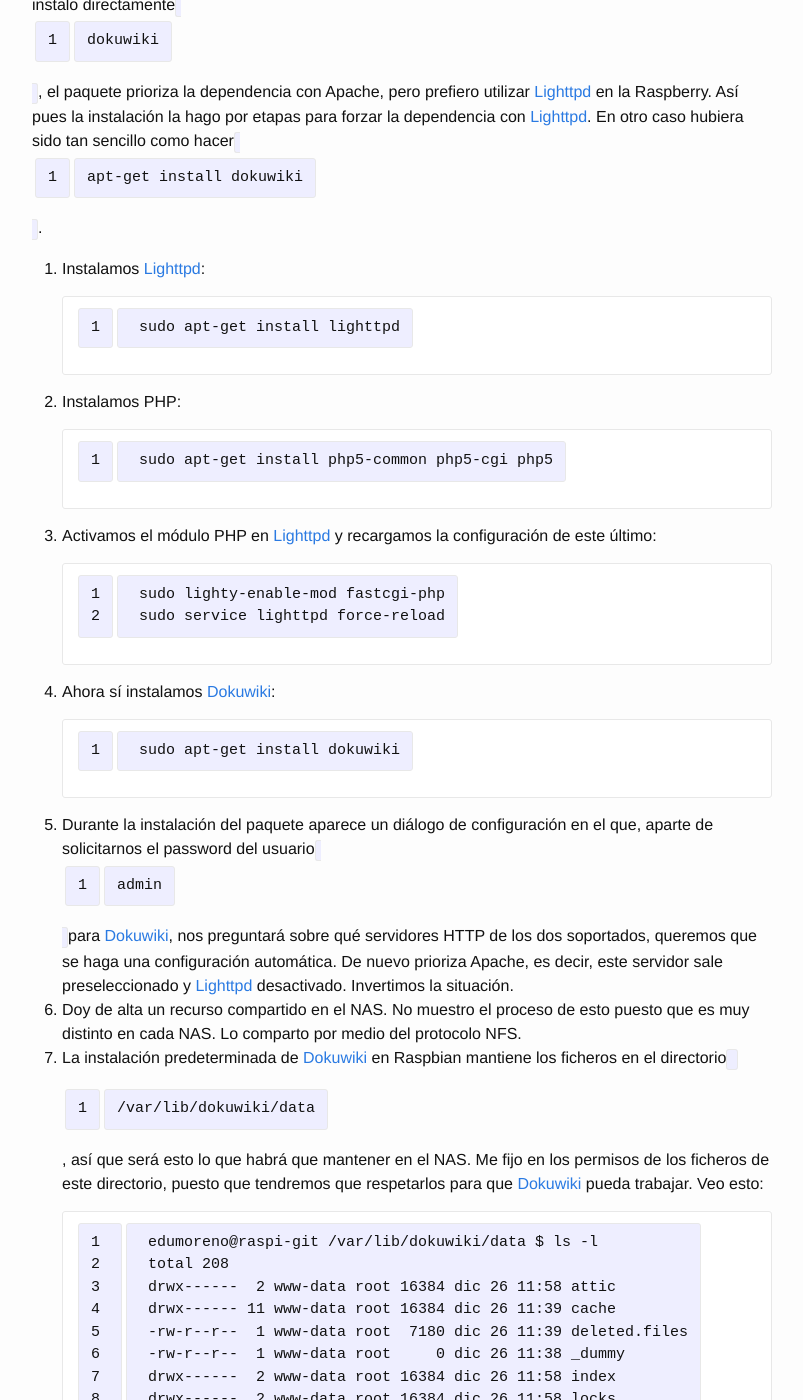
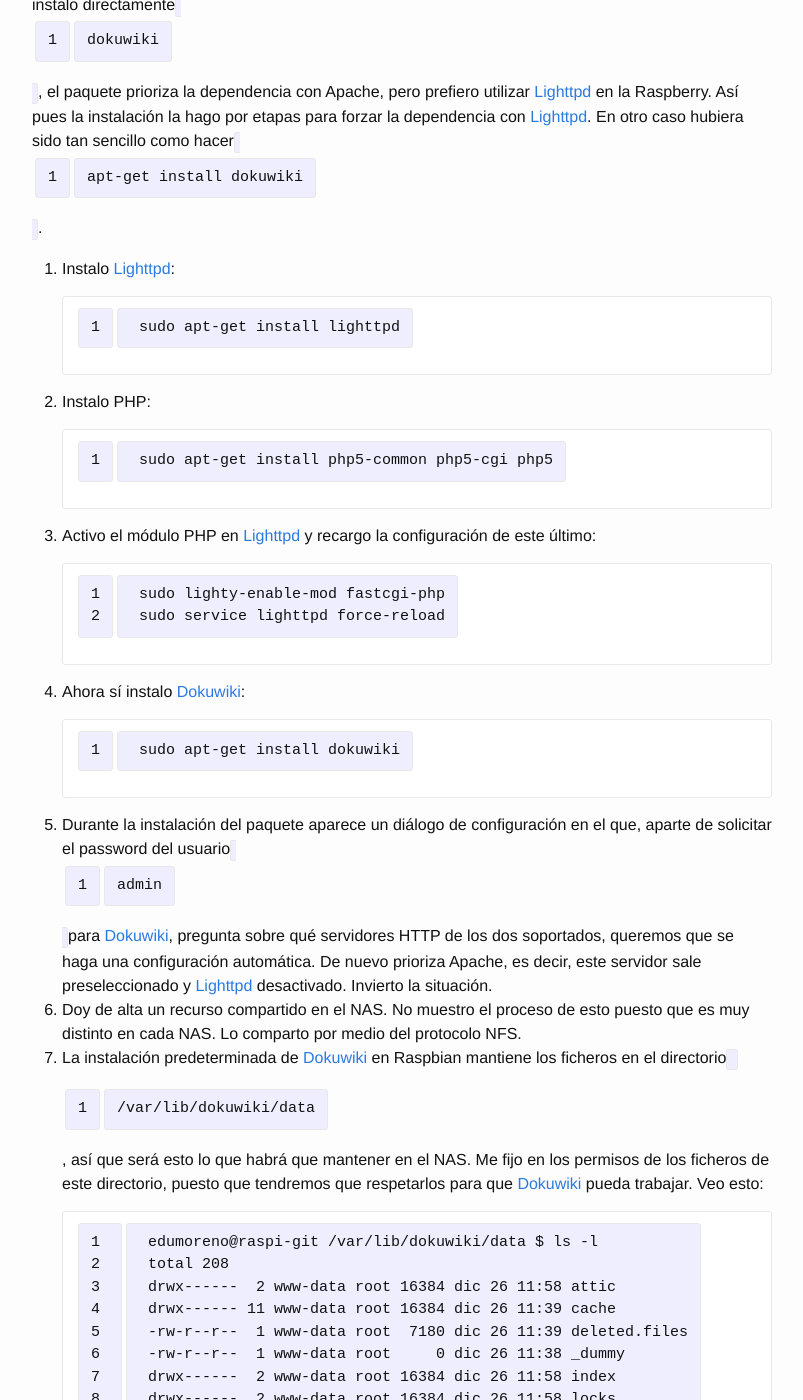
Before and after one commit to eduardofilo/eduardofilo.jekyll, a Jekyll site: the page built from _posts/2014-12-26-dokuwiki-raspi.md, in a window 1280 px wide and 1400 px high, scrolled down 813 px. Shown: the whole window, without its empty margins (238-1041 px from the left). Built offline with Jekyll 4.4.1, drawn with Linux system fonts in a browser that asks for light colours; Markdown is read by kramdown in place of the engine named in the settings; some of the changed text lies outside the part shown.

Commit message:
Cambio menor.

```diff
--- a/_posts/2014-12-26-dokuwiki-raspi.md
+++ b/_posts/2014-12-26-dokuwiki-raspi.md
@@ -11,24 +11,24 @@
 
 Antes de empezar, un comentario. Voy a utilizar el paquete `dokuwiki` de la distribución porque de [Dokuwiki][dokuwiki] salen continuas ediciones y parches. De esta forma la actualización se hará con un simple `apt-get upgrade`. [Dokuwiki][dokuwiki], en su versión empaquetada para [Raspbian][raspbian], puede correr sobre Apache o sobre [Lighttpd][lighty]. Si instalo directamente `dokuwiki`, el paquete prioriza la dependencia con Apache, pero prefiero utilizar [Lighttpd][lighty] en la Raspberry. Así pues la instalación la hago por etapas para forzar la dependencia con [Lighttpd][lighty]. En otro caso hubiera sido tan sencillo como hacer `apt-get install dokuwiki`.
 
-1. Instalamos [Lighttpd][lighty]:
+1. Instalo [Lighttpd][lighty]:
 
         sudo apt-get install lighttpd
 
-2. Instalamos PHP:
+2. Instalo PHP:
 
         sudo apt-get install php5-common php5-cgi php5
 
-3. Activamos el módulo PHP en [Lighttpd][lighty] y recargamos la configuración de este último:
+3. Activo el módulo PHP en [Lighttpd][lighty] y recargo la configuración de este último:
 
         sudo lighty-enable-mod fastcgi-php
         sudo service lighttpd force-reload
 
-4. Ahora sí instalamos [Dokuwiki][dokuwiki]:
+4. Ahora sí instalo [Dokuwiki][dokuwiki]:
 
         sudo apt-get install dokuwiki
 
-5. Durante la instalación del paquete aparece un diálogo de configuración en el que, aparte de solicitarnos el password del usuario `admin` para [Dokuwiki][dokuwiki], nos preguntará sobre qué servidores HTTP de los dos soportados, queremos que se haga una configuración automática. De nuevo prioriza Apache, es decir, este servidor sale preseleccionado y [Lighttpd][lighty] desactivado. Invertimos la situación.
+5. Durante la instalación del paquete aparece un diálogo de configuración en el que, aparte de solicitar el password del usuario `admin` para [Dokuwiki][dokuwiki], pregunta sobre qué servidores HTTP de los dos soportados, queremos que se haga una configuración automática. De nuevo prioriza Apache, es decir, este servidor sale preseleccionado y [Lighttpd][lighty] desactivado. Invierto la situación.
 6. Doy de alta un recurso compartido en el NAS. No muestro el proceso de esto puesto que es muy distinto en cada NAS. Lo comparto por medio del protocolo NFS.
 7. La instalación predeterminada de [Dokuwiki][dokuwiki] en Raspbian mantiene los ficheros en el directorio `/var/lib/dokuwiki/data`, así que será esto lo que habrá que mantener en el NAS. Me fijo en los permisos de los ficheros de este directorio, puesto que tendremos que respetarlos para que [Dokuwiki][dokuwiki] pueda trabajar. Veo esto:
 
```
Also changed, not shown: other parts of _posts/2014-12-26-dokuwiki-raspi.md (+2 -2 lines).
